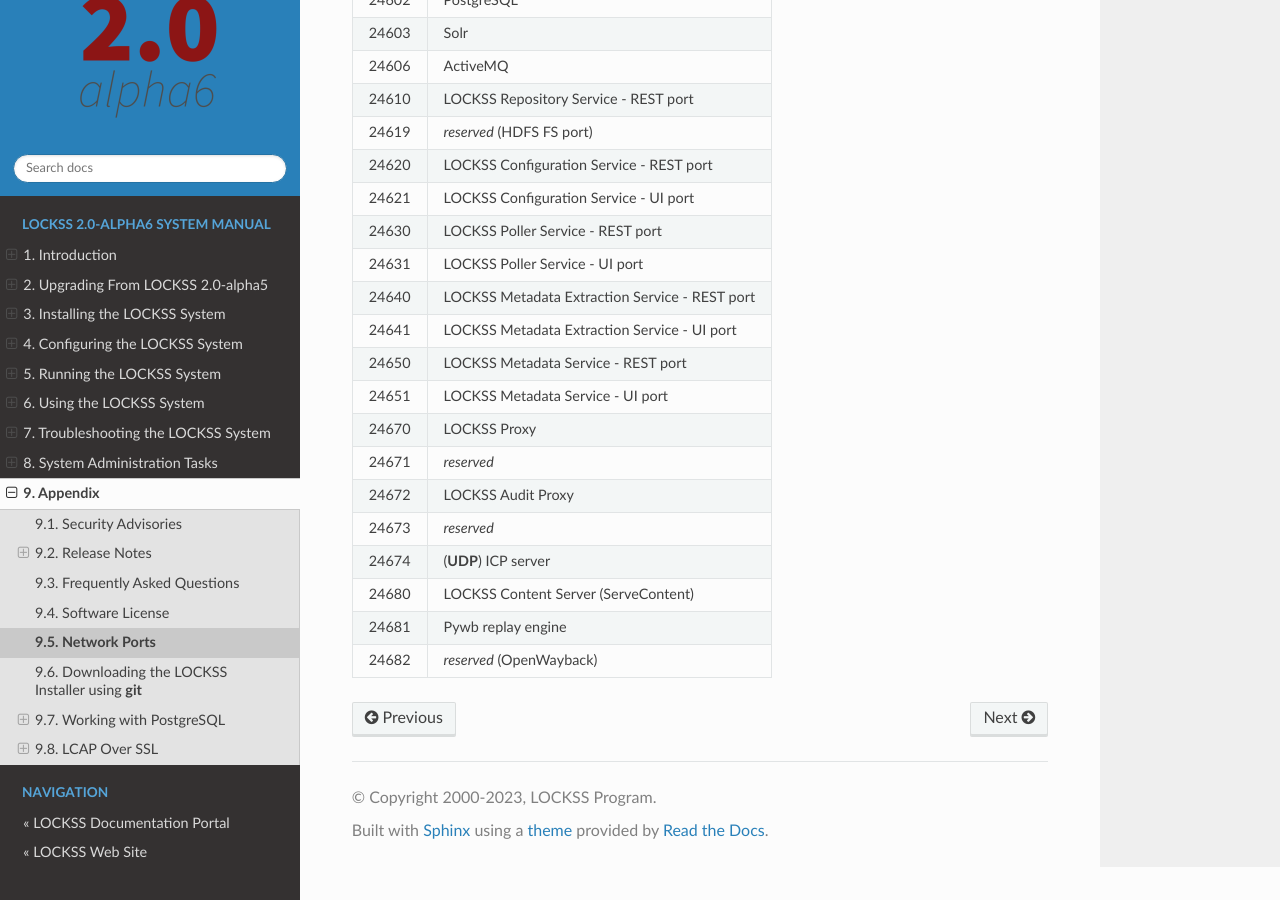
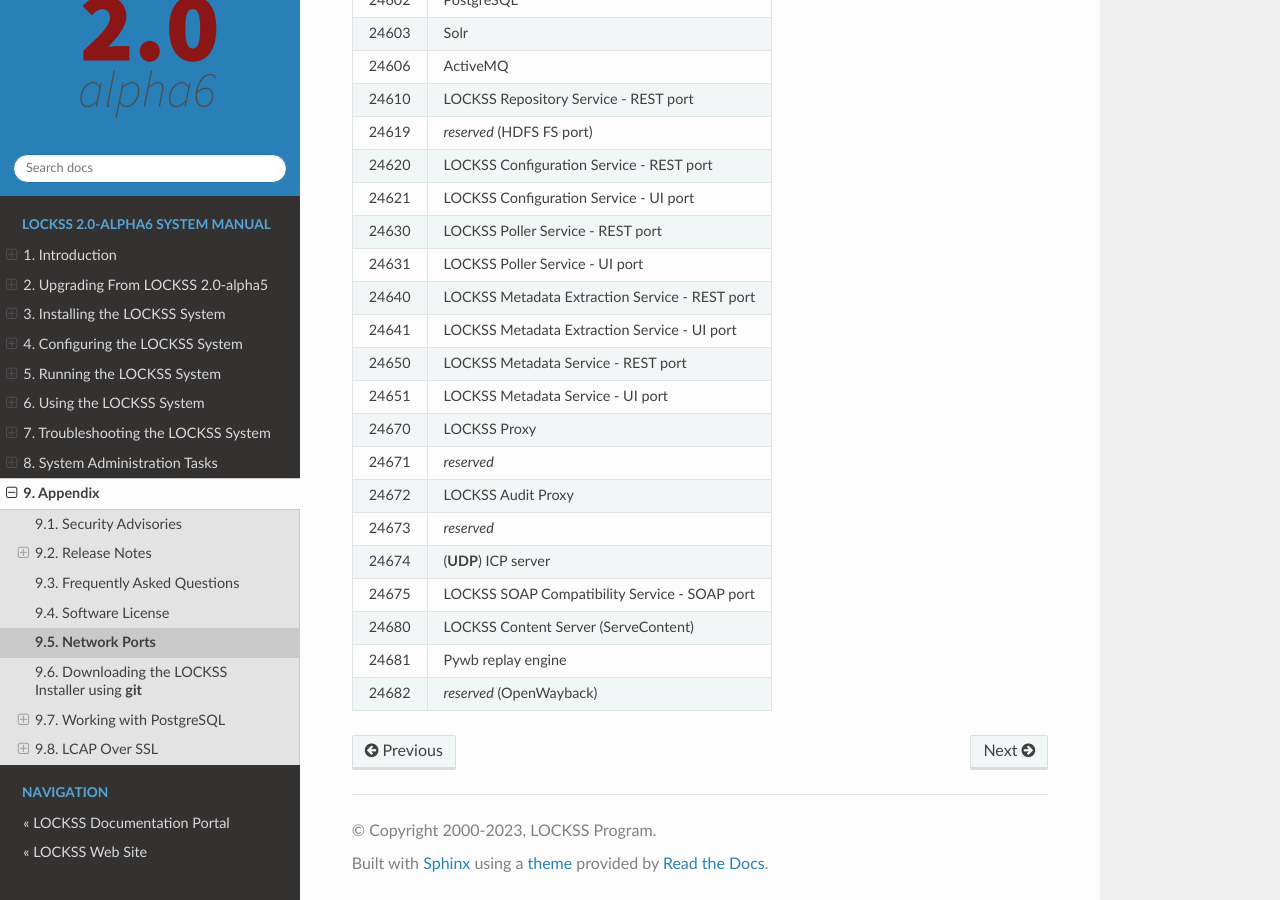
Before and after one commit to lockss/lockss-rtd-manual, a Sphinx documentation site: the page built from docs/appendix/ports.rst, in a window 1280 px wide and 900 px high, scrolled down 523 px. Built offline with Sphinx 7.4.7 and the Read the Docs theme 2.0.0, drawn with Linux system fonts in a browser that asks for light colours.

Commit message:
Add SOAP compatibility service port.

```diff
--- a/docs/appendix/ports.rst
+++ b/docs/appendix/ports.rst
@@ -32,6 +32,7 @@ Port  Component
 24672 LOCKSS Audit Proxy
 24673 *reserved*
 24674 (**UDP**) ICP server
+24675 LOCKSS SOAP Compatibility Service - SOAP port
 24680 LOCKSS Content Server (ServeContent)
 24681 Pywb replay engine
 24682 *reserved* (OpenWayback)
```
